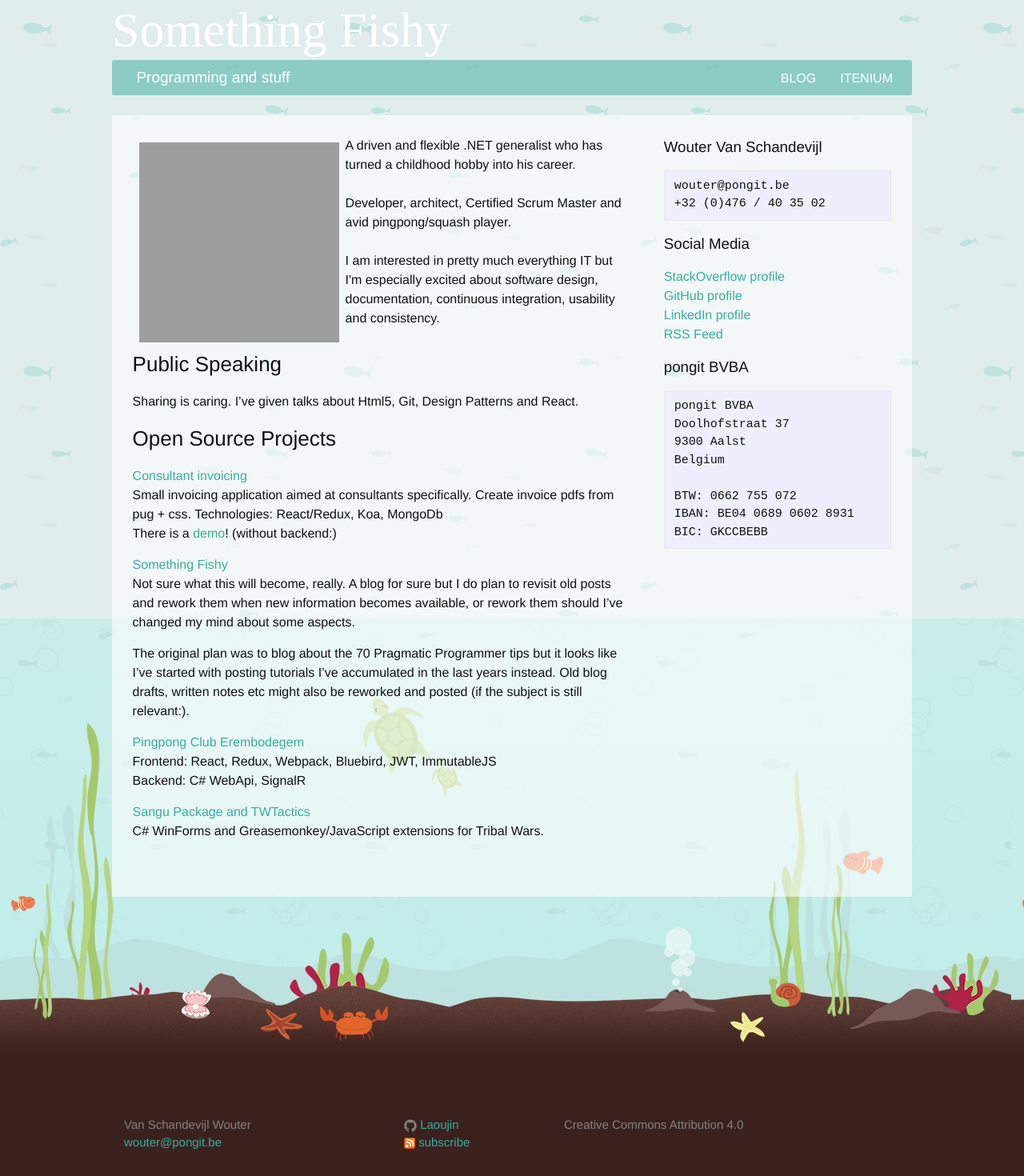
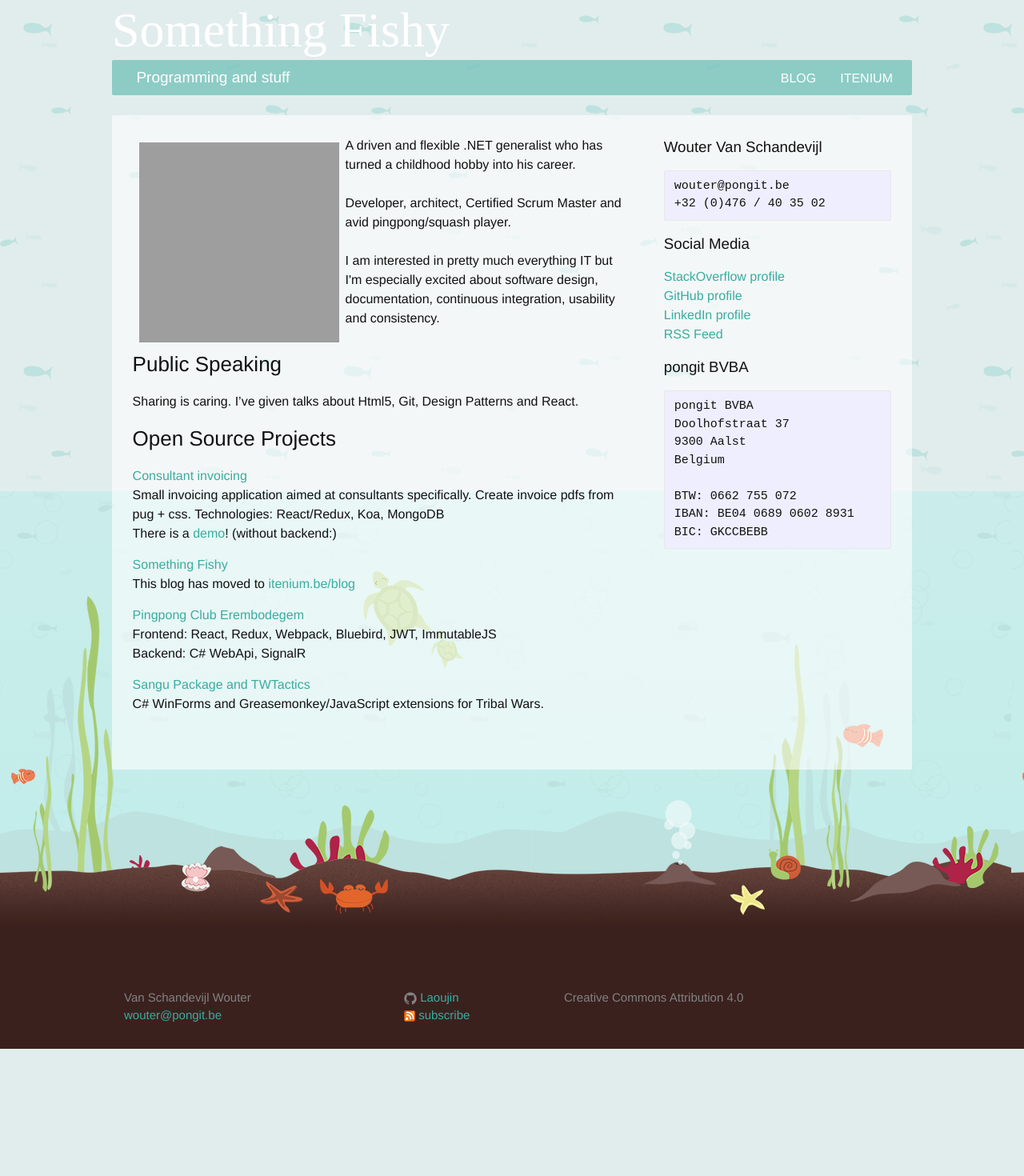
Before and after one commit to Laoujin/bliki, a Jekyll site: the page built from index.md, in a window 1280 px wide. Shown: the whole page at 80% size. Built offline with Jekyll 4.4.1, drawn with Linux system fonts in a browser that asks for light colours; some web fonts are replaced; after the commit the page ends 1311 px from its top, so only the background shows below that.

Commit message:
note that I moved to itenium.be

```diff
--- a/index.md
+++ b/index.md
@@ -14,16 +14,11 @@ Sharing is caring. I've given talks about Html5, Git, Design Patterns and React.
 
 [Consultant invoicing][project-confac]
 Small invoicing application aimed at consultants specifically. Create invoice pdfs from pug + css.
-Technologies: React/Redux, Koa, MongoDb
+Technologies: React/Redux, Koa, MongoDB
 There is a [demo][confac-demo]! (without backend:)
 
 [Something Fishy][project-bliki]
-Not sure what this will become, really. A blog for sure but I do plan to revisit old posts and rework them
-when new information becomes available, or rework them should I've changed my mind about some aspects.
-
-The original plan was to blog about the 70 Pragmatic Programmer tips but it looks like I've started with posting
-tutorials I've accumulated in the last years instead. Old blog drafts, written notes etc might also be reworked and posted
-(if the subject is still relevant:).
+This blog has moved to [itenium.be/blog][itenium-blog]
 
 
 [Pingpong Club Erembodegem][project-ttc]
@@ -36,6 +31,7 @@ C# WinForms and Greasemonkey/JavaScript extensions for Tribal Wars.
 
 [project-sangu]: http://sangu.be
 [project-ttc]: https://github.com/TTCErembodegem
-[project-bliki]: https://github.com/Laoujin/bliki
+[project-bliki]: https://github.com/itenium-be/blog-posts
 [project-confac]: https://github.com/be-pongit/confac-front
 [confac-demo]: https://pongit.be/assets/confac-demo/index.html
+[itenium-blog]: https://itenium.be/blog
```
